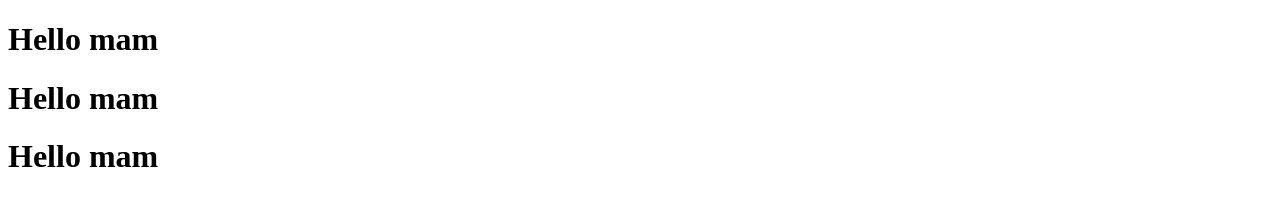
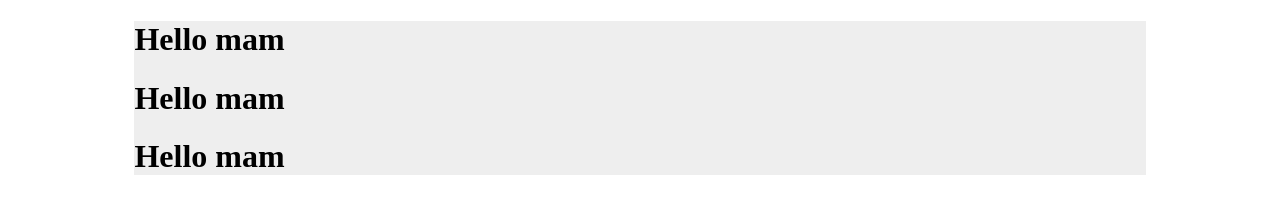
Before and after one commit to ekramteyeb/note_backend, a website: page index.html in a window 1280 px wide. Drawn offline with Linux system fonts and the light colour scheme.

Commit message:
index chenged

```diff
--- a/index.html
+++ b/index.html
@@ -7,8 +7,19 @@
     <title>Files</title>
 </head>
 <body>
-    <h1>Hello mam</h1>
-    <h1>Hello mam</h1>
-    <h1>Hello mam</h1>
+    <div class="wrapper">
+        <h1>Hello mam</h1>
+        <h1>Hello mam</h1>
+        <h1>Hello mam</h1>
+    </div>
 </body>
 </html>
+<style>
+    .wrapper{
+        width:80%;
+        margin:auto;
+        background-color:#EEEEEE;
+
+
+    }
+</style>
```
